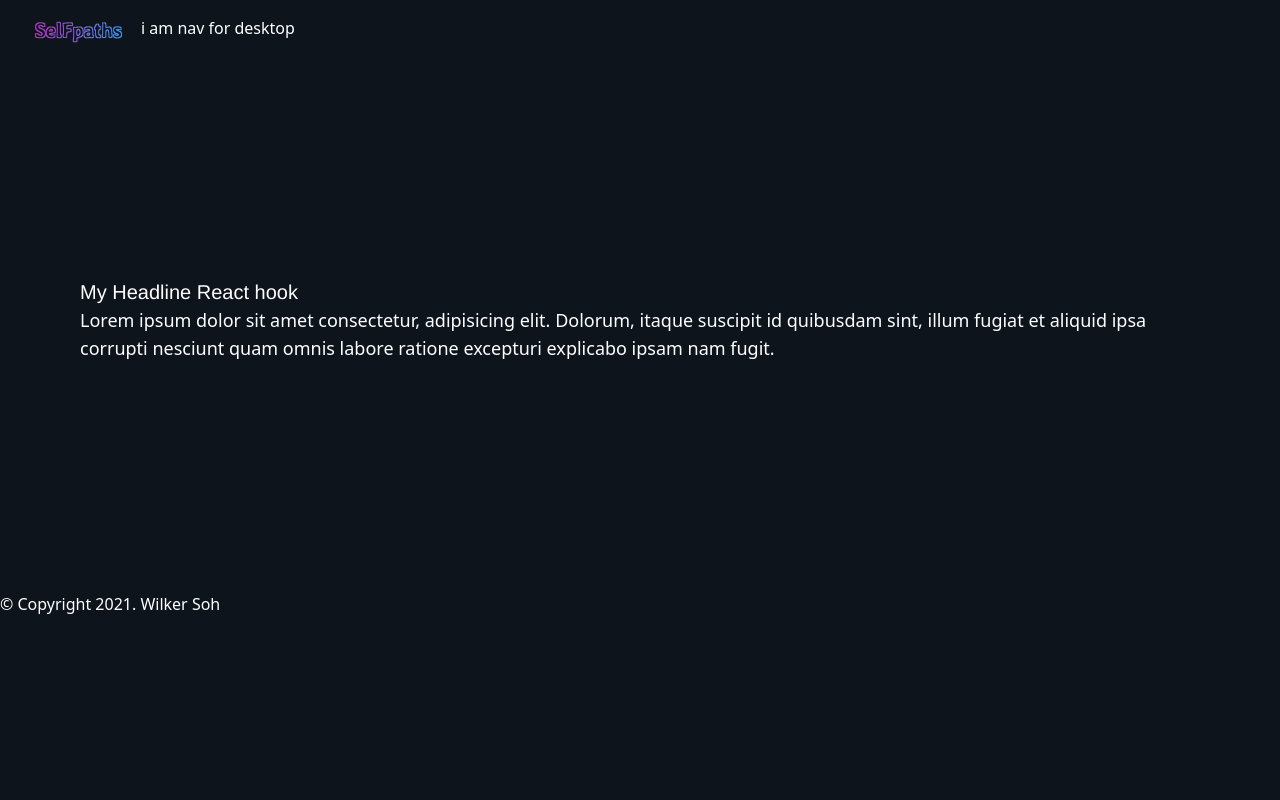
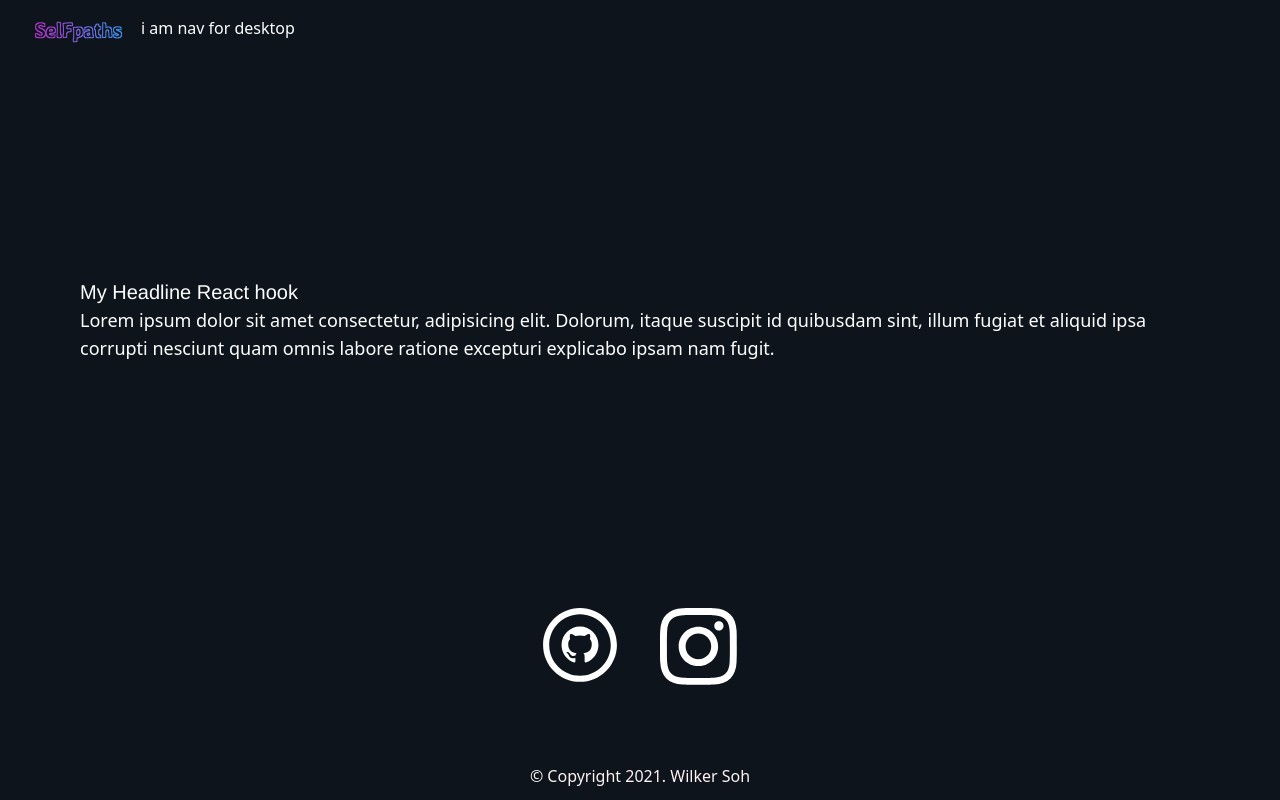
Before and after one commit to wilkersoh/selfpath, a Next.js app: page /blogs/react/hook in a window 1280 px wide. Built offline with nearby package versions, Linux system fonts and the light colour scheme.

Commit message:
update: Foooter icon

```diff
--- /dev/null
+++ b/components/modules/Footer/icons/Github.tsx
@@ -0,0 +1,17 @@
+import { FooterIconsProps } from "@/components/modules/Footer/icons/interface";
+
+const Github: React.FC<FooterIconsProps> = ({
+  width = "w-20",
+  height = "h-20",
+}) => (
+  <svg
+    xmlns='http://www.w3.org/2000/svg'
+    fill='currentColor'
+    cursor='pointer'
+    className={`${width} ${height} footer-icons-color`}
+    viewBox='-1 0 26 26'>
+    <path d='M12 2c5.514 0 10 4.486 10 10s-4.486 10-10 10-10-4.486-10-10 4.486-10 10-10zm0-2c-6.627 0-12 5.373-12 12s5.373 12 12 12 12-5.373 12-12-5.373-12-12-12zm0 6c-3.313 0-6 2.686-6 6 0 2.651 1.719 4.9 4.104 5.693.3.056.396-.13.396-.289v-1.117c-1.669.363-2.017-.707-2.017-.707-.272-.693-.666-.878-.666-.878-.544-.373.041-.365.041-.365.603.042.92.619.92.619.535.917 1.403.652 1.746.499.054-.388.209-.652.381-.802-1.333-.152-2.733-.667-2.733-2.965 0-.655.234-1.19.618-1.61-.062-.153-.268-.764.058-1.59 0 0 .504-.161 1.65.615.479-.133.992-.199 1.502-.202.51.002 1.023.069 1.503.202 1.146-.776 1.648-.615 1.648-.615.327.826.121 1.437.06 1.588.385.42.617.955.617 1.61 0 2.305-1.404 2.812-2.74 2.96.216.186.412.551.412 1.111v1.646c0 .16.096.347.4.288 2.383-.793 4.1-3.041 4.1-5.691 0-3.314-2.687-6-6-6z' />
+  </svg>
+);
+
+export default Github;
--- /dev/null
+++ b/components/modules/Footer/icons/Instagram.tsx
@@ -0,0 +1,19 @@
+import { FooterIconsProps } from "@/components/modules/Footer/icons/interface";
+
+const Instagram: React.FC<FooterIconsProps> = ({
+  width = "w-20",
+  height = "h-20",
+}) => {
+  return (
+    <svg
+      xmlns='http://www.w3.org/2000/svg'
+      fill='currentColor'
+      cursor='pointer'
+      viewBox='0 0 25 25'
+      className={`${width} ${height} footer-icons-color`}>
+      <path d='M12 2.163c3.204 0 3.584.012 4.85.07 3.252.148 4.771 1.691 4.919 4.919.058 1.265.069 1.645.069 4.849 0 3.205-.012 3.584-.069 4.849-.149 3.225-1.664 4.771-4.919 4.919-1.266.058-1.644.07-4.85.07-3.204 0-3.584-.012-4.849-.07-3.26-.149-4.771-1.699-4.919-4.92-.058-1.265-.07-1.644-.07-4.849 0-3.204.013-3.583.07-4.849.149-3.227 1.664-4.771 4.919-4.919 1.266-.057 1.645-.069 4.849-.069zm0-2.163c-3.259 0-3.667.014-4.947.072-4.358.2-6.78 2.618-6.98 6.98-.059 1.281-.073 1.689-.073 4.948 0 3.259.014 3.668.072 4.948.2 4.358 2.618 6.78 6.98 6.98 1.281.058 1.689.072 4.948.072 3.259 0 3.668-.014 4.948-.072 4.354-.2 6.782-2.618 6.979-6.98.059-1.28.073-1.689.073-4.948 0-3.259-.014-3.667-.072-4.947-.196-4.354-2.617-6.78-6.979-6.98-1.281-.059-1.69-.073-4.949-.073zm0 5.838c-3.403 0-6.162 2.759-6.162 6.162s2.759 6.163 6.162 6.163 6.162-2.759 6.162-6.163c0-3.403-2.759-6.162-6.162-6.162zm0 10.162c-2.209 0-4-1.79-4-4 0-2.209 1.791-4 4-4s4 1.791 4 4c0 2.21-1.791 4-4 4zm6.406-11.845c-.796 0-1.441.645-1.441 1.44s.645 1.44 1.441 1.44c.795 0 1.439-.645 1.439-1.44s-.644-1.44-1.439-1.44z' />
+    </svg>
+  );
+};
+
+export default Instagram;
--- /dev/null
+++ b/components/modules/Footer/icons/interface.ts
@@ -0,0 +1,4 @@
+export interface FooterIconsProps {
+  width?: string;
+  height?: string;
+}
--- a/components/modules/Footer/index.tsx
+++ b/components/modules/Footer/index.tsx
@@ -1,11 +1,18 @@
 import React from "react";
+import Github from "./icons/Github"
+import Instagram from "./icons/Instagram"
+
 
 const index = () => {
   const year = new Date().getFullYear();
 
   return (
-    <div className='h-52 main-footer-bg'>
-      <div>&copy; Copyright {year}. Wilker Soh</div>
+    <div className='flex flex-col h-52 main-footer-bg text-center'>
+      <div className="flex justify-center mt-4 space-x-10">
+        <Github  />
+        <Instagram />
+      </div>
+      <div className="mt-auto mb-3 text-red-50">&copy; Copyright {year}. Wilker Soh</div>
     </div>
   );
 };
```
